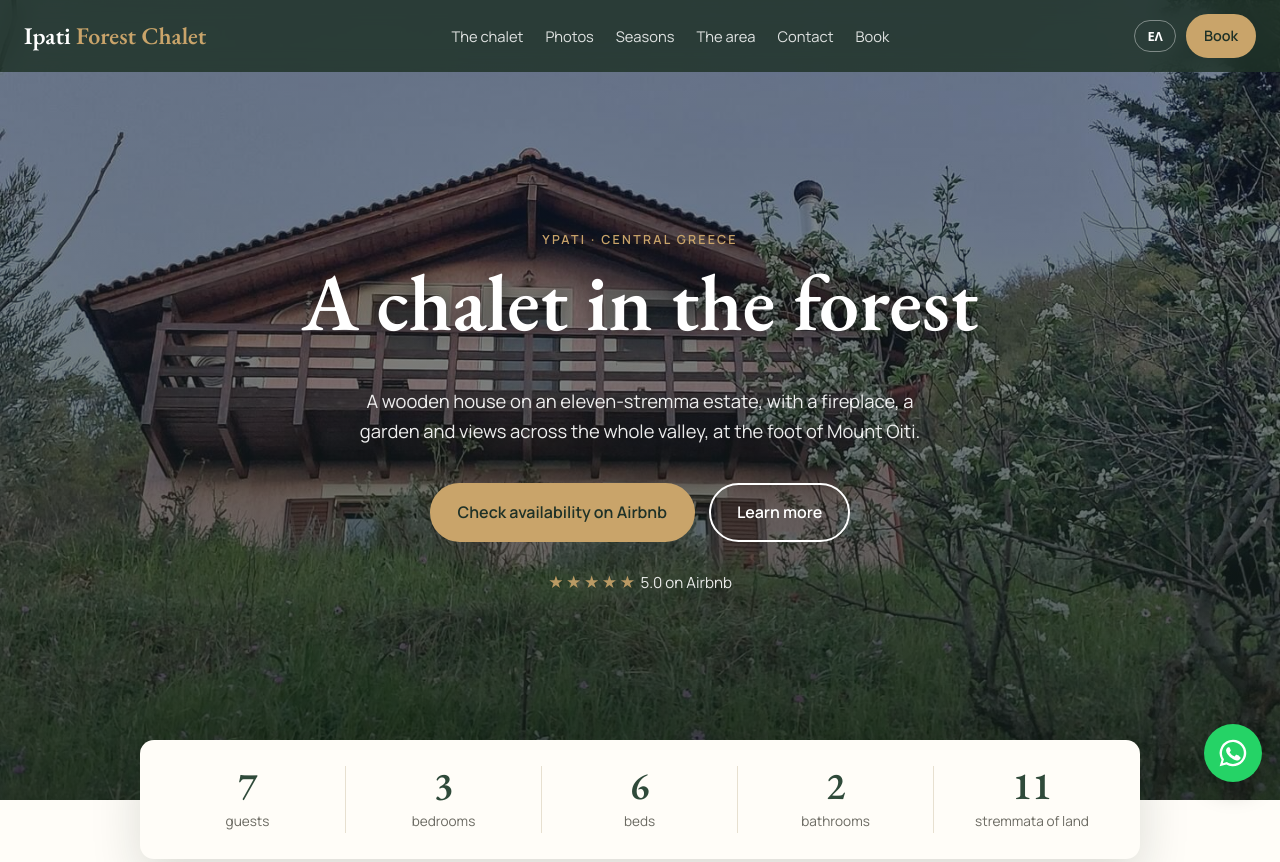
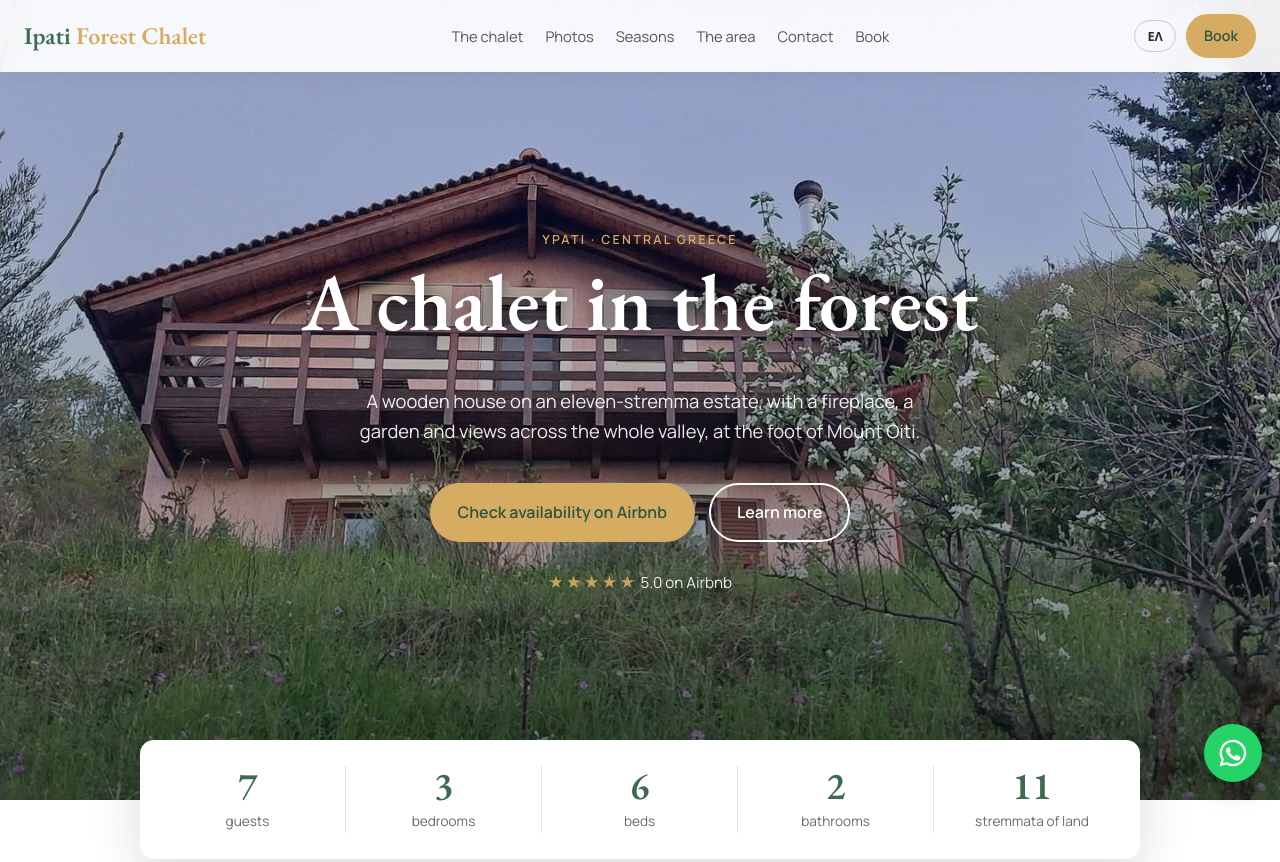
Before and after one commit to manina1-dev/Ipati-forest-chalet, a plain HTML site: page index.html in a window 1280 px wide. Shown: the top 862 px of the page. Drawn offline with nearby package versions, Linux system fonts and the light colour scheme.

Commit message:
Brighten color palette: light nav, lighter greens, daytime booking banner, light footer
Co-Authored-By: Claude Opus 5.5 <noreply@anthropic.com>
Claude-Session: https://claude.ai/code/session_01HBGCxR26YnafDPeCZBtQcM

```diff
--- a/css/style.css
+++ b/css/style.css
@@ -1,11 +1,11 @@
 :root {
-  --forest: #2f4a3a;
-  --forest-dark: #1e3127;
-  --moss: #6b7f5a;
-  --gold: #c9a46a;
-  --cream: #f6f1e7;
-  --paper: #fffdf8;
-  --ink: #23271f;
+  --forest: #3d6a50;
+  --forest-dark: #2f5440;
+  --moss: #7c9a66;
+  --gold: #d6ab62;
+  --cream: #f7f4ec;
+  --paper: #ffffff;
+  --ink: #2b302a;
   --muted: #6b6a62;
   --radius: 14px;
   --serif: "EB Garamond", Georgia, serif;
@@ -197,3 +197,19 @@ h3 { font-size: 1.5rem; color: var(--forest); }
   background: #25d366; color: #fff; display: grid; place-items: center; box-shadow: 0 8px 24px rgba(0,0,0,.25); transition: transform .15s; }
 .wa-float:hover { transform: scale(1.07); }
 .wa-float svg { width: 32px; height: 32px; }
+
+/* ---------- Brighter theme ---------- */
+.nav { background: rgba(255,255,255,.92); color: var(--ink); box-shadow: 0 2px 20px rgba(0,0,0,.06); }
+.brand { color: var(--forest); }
+.links a { opacity: .8; }
+.links a:hover { color: var(--forest); opacity: 1; }
+.lang { border-color: rgba(0,0,0,.18); color: var(--ink); }
+.lang:hover { border-color: var(--forest); color: var(--forest); }
+.hero-bg[style]::after { background: linear-gradient(180deg, rgba(20,32,25,.15), rgba(20,32,25,.3) 50%, rgba(20,32,25,.6)); }
+.hero h1, .hero .lead, .hero .rating { text-shadow: 0 2px 16px rgba(0,0,0,.5); }
+.book { background: #4f7d62; }
+.book-bg { opacity: 1; background-image: url("../images/valley-view.jpg"); background-position: center 40%; }
+.book-bg::after { content: ""; position: absolute; inset: 0; background: linear-gradient(180deg, rgba(35,65,48,.35), rgba(35,65,48,.55)); }
+.book h2, .book p { text-shadow: 0 2px 14px rgba(0,0,0,.35); }
+.footer { background: #f2eee4; color: var(--muted); border-top: 1px solid #e6e0d2; }
+.footer a { color: var(--forest); }
```
